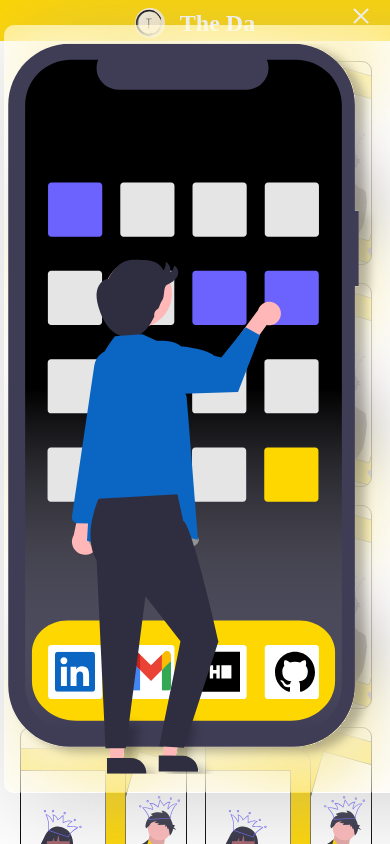
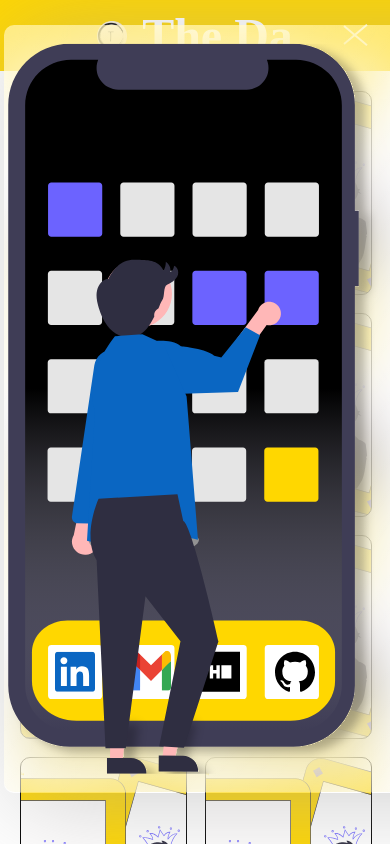
Before and after one commit to TheDa21crj/MemoryGame, a plain HTML site: page index.html in a window 390 px wide. Both pictures are taken after a click on the element 364 px from the left and 18 px from the top of the page. Shown: the top 844 px of the page. Drawn offline with nearby package versions, Linux system fonts and the light colour scheme.

Commit message:
working on responsive

```diff
--- a/CSS/nav.css
+++ b/CSS/nav.css
@@ -3,7 +3,7 @@ nav {
     background-color: gold;
     padding: 8px;
     color: white;
-    height: 25px;
+    /* height: 25px; */
 }
 
 .navcDiv {
@@ -17,7 +17,7 @@ nav {
 .navcDiv p {
     margin-left: 15px;
     font-weight: bold;
-    font-size: 1.5rem;
+    font-size: 3rem;
     transition: all 0.3s;
 }
 
@@ -50,7 +50,7 @@ nav {
 
 .burger {
     position: absolute;
-    top: 0.5%;
+    top: 2.5%;
     right: 3%;
     border-style: solid;
     border-width: 2px;
@@ -67,10 +67,10 @@ nav {
 }
 
 .burger div {
-    width: 20px;
+    width: 30px;
     height: 2px;
     background-color: white;
-    margin-bottom: 5px;
+    margin-bottom: 7px;
 }
 
 #bur1,
@@ -86,17 +86,17 @@ nav {
 }
 
 #burger1 {
-    transform: rotate(45deg);
+    transform: rotate(40deg);
     transform-origin: left;
 }
 
 #burger2 {
-    transform: translateX(26px);
+    transform: translateX(50px);
 }
 
 #burger3 {
     transform-origin: left;
-    transform: rotate(-45deg);
+    transform: rotate(-40deg);
 }
 
 .logoImg {
--- a/CSS/style.css
+++ b/CSS/style.css
@@ -75,7 +75,7 @@ p {
 }
 
 .cardsCon {
-    margin: 20px 20px 0px 20px;
+    margin: 20px 20px 20px 20px;
     display: flex;
     justify-content: center;
     align-items: center;
```
